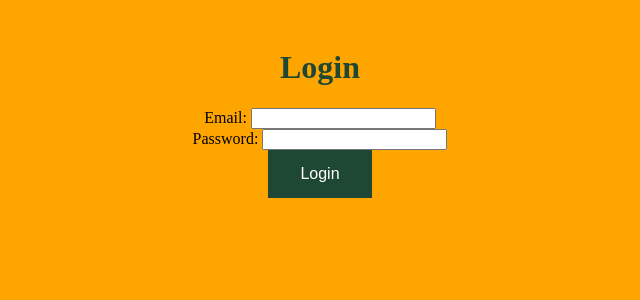
After one commit to rugema3/stock_management_system, a Flask app: page /login in a window 1280 px wide. The commit adds this page. Shown: the top 300 px of the page, without its empty margins (320-960 px from the left). Run offline with Flask 3, Linux system fonts and the light colour scheme.

Commit message:
I have just added some css styles to my pages, i have also added session handling to track when the user is login and restrict some pages to be visible only while user is logged in.

```diff
--- a/app.py
+++ b/app.py
@@ -1,13 +1,15 @@
 #!/usr/bin/env python3
 
 from app.models.user_manager import UserManager
-from flask import Flask, render_template, request
+from flask import Flask, render_template, request, redirect, session
 from app.models.stock_manager import StockManager
 from app.models.stock_item import StockItem
 from app.models.database_manager import Database
 from decouple import config
 import bcrypt
 from app.models.user import User
+from flask_session import Session
+from decorators.authentication_decorators import login_required
 
 app = Flask(__name__, template_folder='app/templates',  static_folder='app/static')
 stock_manager = StockManager()
@@ -21,17 +23,32 @@ db_config = {
     'database': config('DB_NAME'),
 }
 
+# Configure Flask-Session
+app.config['SESSION_TYPE'] = 'filesystem'
+Session(app)
 # Create a Database instance
 db = Database(db_config)
 user_manager = UserManager(db_config)
 
 @app.route('/')
 def index():
-    # Fetch stock items from the database using the Database class
-    stock_items = db.get_all_items()
-    return render_template('index.html', stock_items=stock_items)
+    return redirect('/login')
 
-@app.route('/add_item', methods=['POST'])
+@app.route('/home')
+@login_required
+def home():
+    # Retrieve the user's email from the session
+    user_email = session.get('user_email')
+    if user_email:
+        # Fetch user-specific data or perform actions
+        # ...
+        return render_template('home.html', user_email=user_email)
+    else:
+        # If the user is not logged in, redirect to the login page
+        return redirect('/login')
+
+@app.route('/add_item', methods=['POST', 'GET'])
+@login_required
 def add_item():
     if request.method == 'POST':
         item_name = request.form['item_name']
@@ -48,10 +65,11 @@ def add_item():
     # Fetch the updated stock items from the database
     stock_items = db.get_all_items()
 
-    return render_template('index.html', stock_items=stock_items)
+    return render_template('add_item.html', stock_items=stock_items)
 
 
 @app.route('/items')
+@login_required
 def all_items():
     """
     Retrieves all stock items from the database.
@@ -84,6 +102,7 @@ def all_items():
     return render_template('items.html', stock_items=items_list)
 
 @app.route('/search', methods=['GET', 'POST'])
+@login_required
 def search_item():
     """
     Handle both form submission and displaying search results.
@@ -122,8 +141,6 @@ def search_item():
     else:
         # Handle GET request (initial page load)
         return render_template('search.html', search_results=[])
-
-
 @app.route('/register', methods=['GET', 'POST'])
 def register():
     if request.method == 'POST':
@@ -131,21 +148,38 @@ def register():
         email = request.form['email']
         password = request.form['password']
 
-        # Add print statements to check the values
-        print(f"Received email: {email}")
-        print(f"Received password: {password}")
-
-        # Create a user object with email and password
-        # user = User(email=email, password=password)
+        # Create a User object with email and password
+        user = User(email=email, password=password)
 
         # Call the user_manager to register the user
-        registration_result = user_manager.register_user(email, password)
+        registration_result = user_manager.register_user(user)
 
         # Render the result in the HTML response
         return registration_result
     else:
         return render_template('register.html')
 
+
+@app.route('/login', methods=['GET', 'POST'])
+def login():
+    if request.method == 'POST':
+        email = request.form['email']
+        password = request.form['password']
+
+        # You can call your UserManager's login_user method here
+        login_result = user_manager.login_user(email, password)
+
+        if login_result == "Login successful!":
+            # Store user information in the session
+            session['user_email'] = email
+            # Redirect to a dashboard or home page
+            return redirect('/home')
+        else:
+            return render_template('login.html', error=login_result)
+
+    # For GET requests, simply render the login page
+    return render_template('login.html')
+
 if __name__ == "__main__":
     app.debug = True
     app.run(host='0.0.0.0', port=5000)
--- a/app/static/style.css
+++ b/app/static/style.css
@@ -1,29 +1,21 @@
 /* Add styles to the table */
 table {
-    width: 100%;
-    border-collapse: collapse;
-    border: 1px solid #ddd;
-}
+            border-collapse: collapse;
+            width: 80%;
+            margin: 20px auto;
+        }
 
-/* Style table header */
-th {
-    background-color: #f2f2f2;
-}
+        table, th, td {
+            border: 1px solid black;
+        }
 
-/* Style table rows */
-tr:nth-child(even) {
-    background-color: #f2f2f2;
-}
-
-/* Style table cells */
-td, th {
-    padding: 12px;
-    text-align: left;
-    border-bottom: 1px solid #ddd;
-}
+        th, td {
+            padding: 10px;
+            text-align: left;
+        }
 
 .button {
-  background-color: #4CAF50; /* Green */
+  background-color: #1F4834; /* Dark Green */
   border: none;
   color: white;
   padding: 15px 32px;
@@ -32,3 +24,49 @@ td, th {
   display: inline-block;
   font-size: 16px;
 }
+/* Set a uniform background color for the entire pages */
+body {
+    background-color: orange;
+}
+
+/* Center-align and style the titles (h1 elements) */
+h1 {
+    color: #1F4834; /* Set the color to the same dark green you used for buttons */
+    text-align: center; /* Center-align the text */
+    padding-top: 20px; /* Add some top padding for spacing */
+}
+
+/* Center-align the body content of selected pages */
+.selected-body {
+    display: flex;
+    flex-direction: column;
+    align-items: center;
+    text-align: center;
+}
+
+ul {
+  list-style-type: none;
+  margin: 0;
+  padding: 0;
+}
+li a {
+  display: block;
+  color: #000;
+  padding: 8px 16px;
+  text-decoration: none;
+}
+
+/* Change the link color on hover */
+li a:hover {
+  background-color: #555;
+  color: orange;
+}
+.active {
+  background-color: #04AA6D;
+  color: white;
+}
+
+li a:hover:not(.active) {
+  background-color: #555;
+  color: white;
+}
--- /dev/null
+++ b/app/templates/login.html
@@ -0,0 +1,27 @@
+<!DOCTYPE html>
+<html>
+<head>
+    <meta charset="UTF-8">
+    <title>Login</title>
+    <link rel="stylesheet" type="text/css" href="{{ url_for('static', filename='style.css') }}">
+</head>
+<body class="selected-body">
+    <h1>Login</h1>
+    <form action="/login" method="post">
+        <div>
+            <label for="email">Email:</label>
+            <input type="email" id="email" name="email" required>
+        </div>
+        <div>
+            <label for="password">Password:</label>
+            <input type="password" id="password" name="password" required>
+        </div>
+        <div>
+            <input type="submit" value="Login" class="button"> <!-- Apply the button style -->
+        </div>
+    </form>
+    {% if error %}
+        <p style="color: red;">{{ error }}</p>
+    {% endif %}
+</body>
+</html>
```
Also changed, not shown: app/models/database_manager.py (+16 -0 lines), app/models/user_manager.py (+15 -12 lines), app/templates/add_item.html (renamed from app/templates/index.html, +3 -10 lines), app/templates/home.html (added, +24 -0 lines), app/templates/items.html (+2 -28 lines), app/templates/search.html (+1 -16 lines), decorators/authentication_decorators.py (added, +30 -0 lines), decorators/__init__.py (added), 2 other files.
